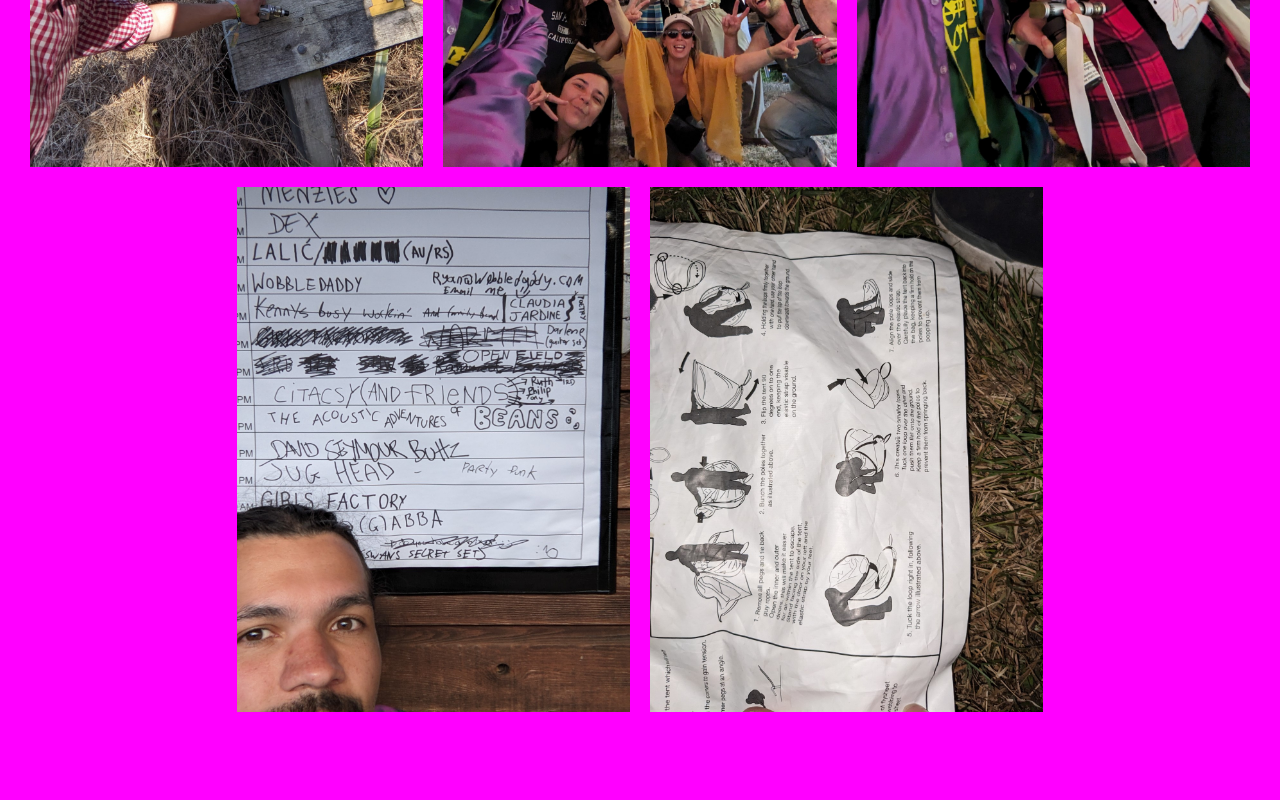
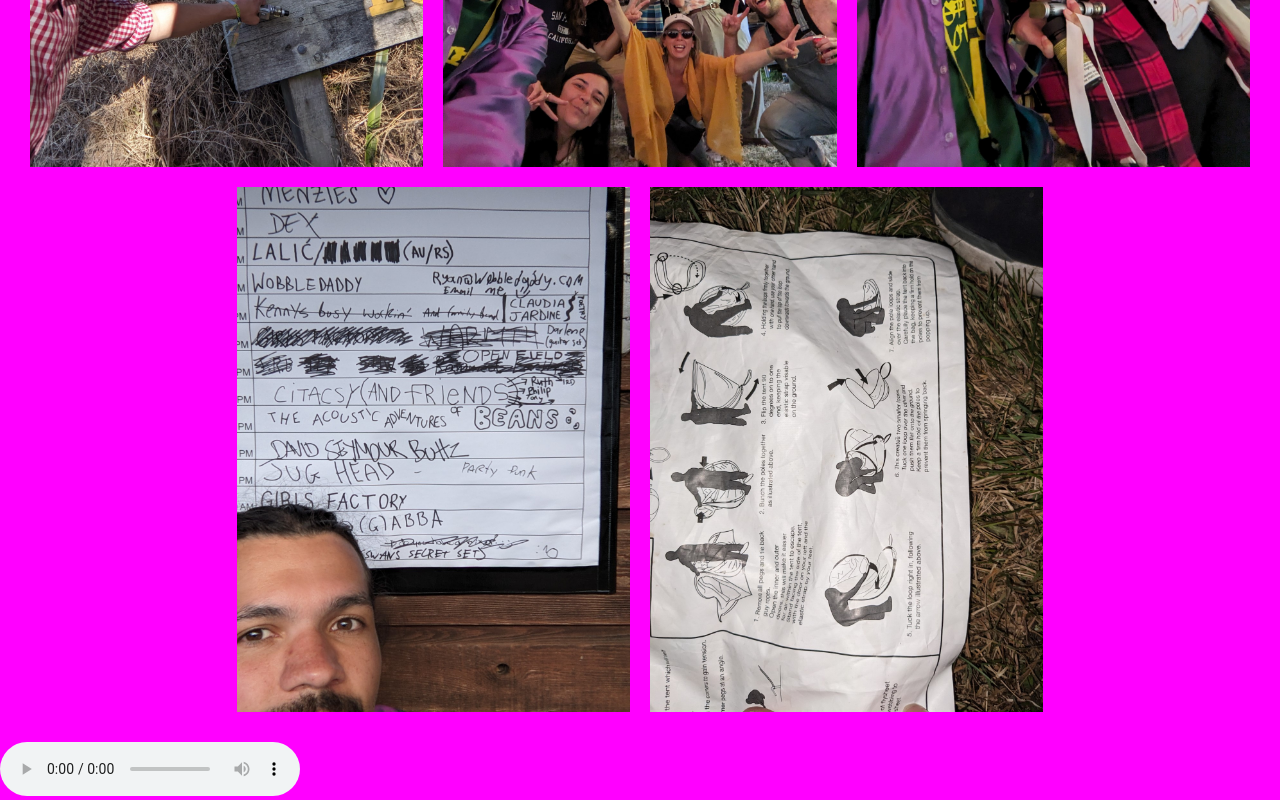
Before and after one commit to wobbledaddy/alowhum, a plain HTML site: page index.html in a window 1280 px wide. Shown: the part 3109-3909 px from the top of the page. Before the commit the page ends 3851 px from the top, so only its background shows below. Drawn offline with Linux system fonts and the light colour scheme.

Commit message:
Update too add audio wobble to website index.html
Add some bass G!!!

```diff
--- a/index.html
+++ b/index.html
@@ -105,5 +105,11 @@
     }
 </script>
 
+<audio controls autoplay>
+  <source src="136steppadubstepgooood2smoothwooble4.mp3" type="audio/mpeg">
+  Your browser does not support the audio element.
+</audio>
+
+
 </body>
 </html>
```
